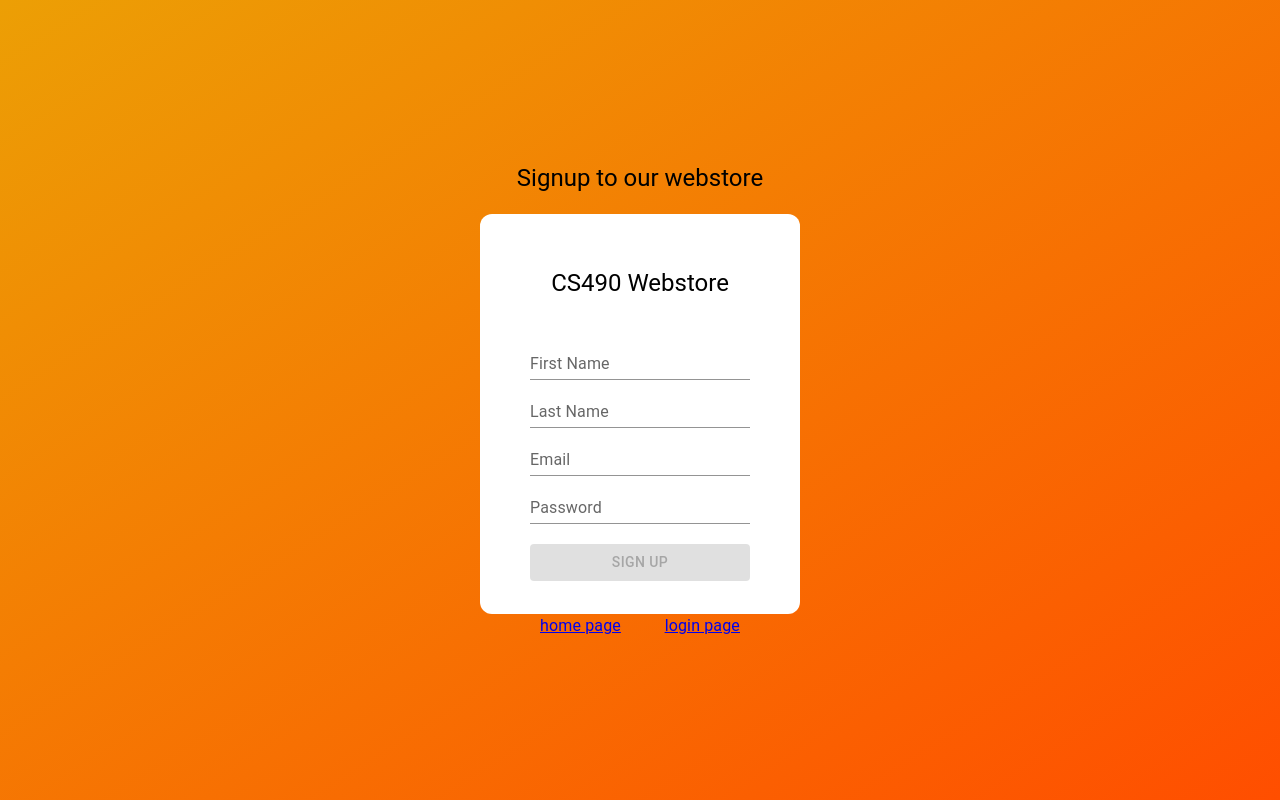
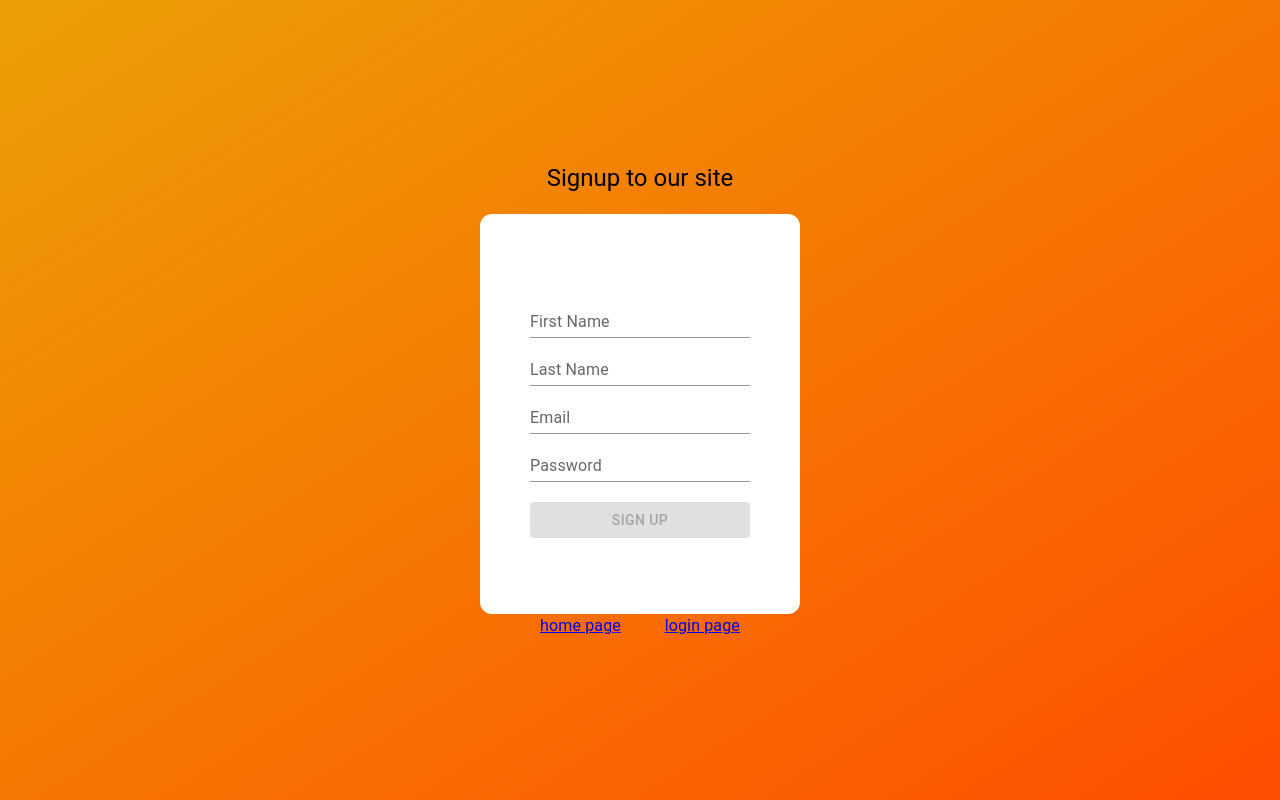
Before and after one commit to DuurenbayarUlz/ratemyproject, a React (Create React App) app: page /signup in a window 1280 px wide. Built offline with nearby package versions, Linux system fonts and the light colour scheme.

Commit message:
Changed the description

```diff
--- a/src/components/login/form.tsx
+++ b/src/components/login/form.tsx
@@ -12,15 +12,11 @@ export const LogInForm = () => {
       flexDirection="column"
       bgcolor="white"
       alignItems="center"
-      justifyContent="space-evenly"
+      justifyContent="center"
       paddingX="50px"
       marginTop="20px"
       minHeight="320px"
     >
-      <Box marginTop="20px">
-        <Typography variant="h5">CS490 Webstore</Typography>
-      </Box>
-
       <Box display="flex" flexDirection="column">
         <TextField
           variant="standard"
--- a/src/components/login/login.tsx
+++ b/src/components/login/login.tsx
@@ -15,7 +15,7 @@ export const Login = () => {
         background: "linear-gradient(to right bottom, #EC9F05, #FF4E00)",
       }}
     >
-      <Typography variant="h5">Login to our webstore</Typography>
+      <Typography variant="h5">Login to our site</Typography>
       <LogInForm />
       <Box display="flex" width="200px" justifyContent="space-between">
         <Link to="/signup">
--- a/src/components/signup/form.tsx
+++ b/src/components/signup/form.tsx
@@ -15,14 +15,11 @@ export const SignUpForm = () => {
       borderRadius={3}
       flexDirection="column"
       bgcolor="white"
-      justifyContent="space-evenly"
+      justifyContent="center"
       alignItems="center"
       paddingX="50px"
       marginTop="20px"
     >
-      <Box marginTop="20px">
-        <Typography variant="h5">CS490 Webstore</Typography>
-      </Box>
       <Box display="flex" flexDirection="column">
         <TextField
           variant="standard"
--- a/src/components/signup/signup.tsx
+++ b/src/components/signup/signup.tsx
@@ -15,7 +15,7 @@ export const Signup = () => {
         background: "linear-gradient(to right bottom, #EC9F05, #FF4E00)",
       }}
     >
-      <Typography variant="h5">Signup to our webstore</Typography>
+      <Typography variant="h5">Signup to our site</Typography>
       <SignUpForm />
       <Box display="flex" width="200px" justifyContent="space-between">
         <Link to="/">
```
Also changed, not shown: 1 other file (tests, documents, lock files or other folders).
